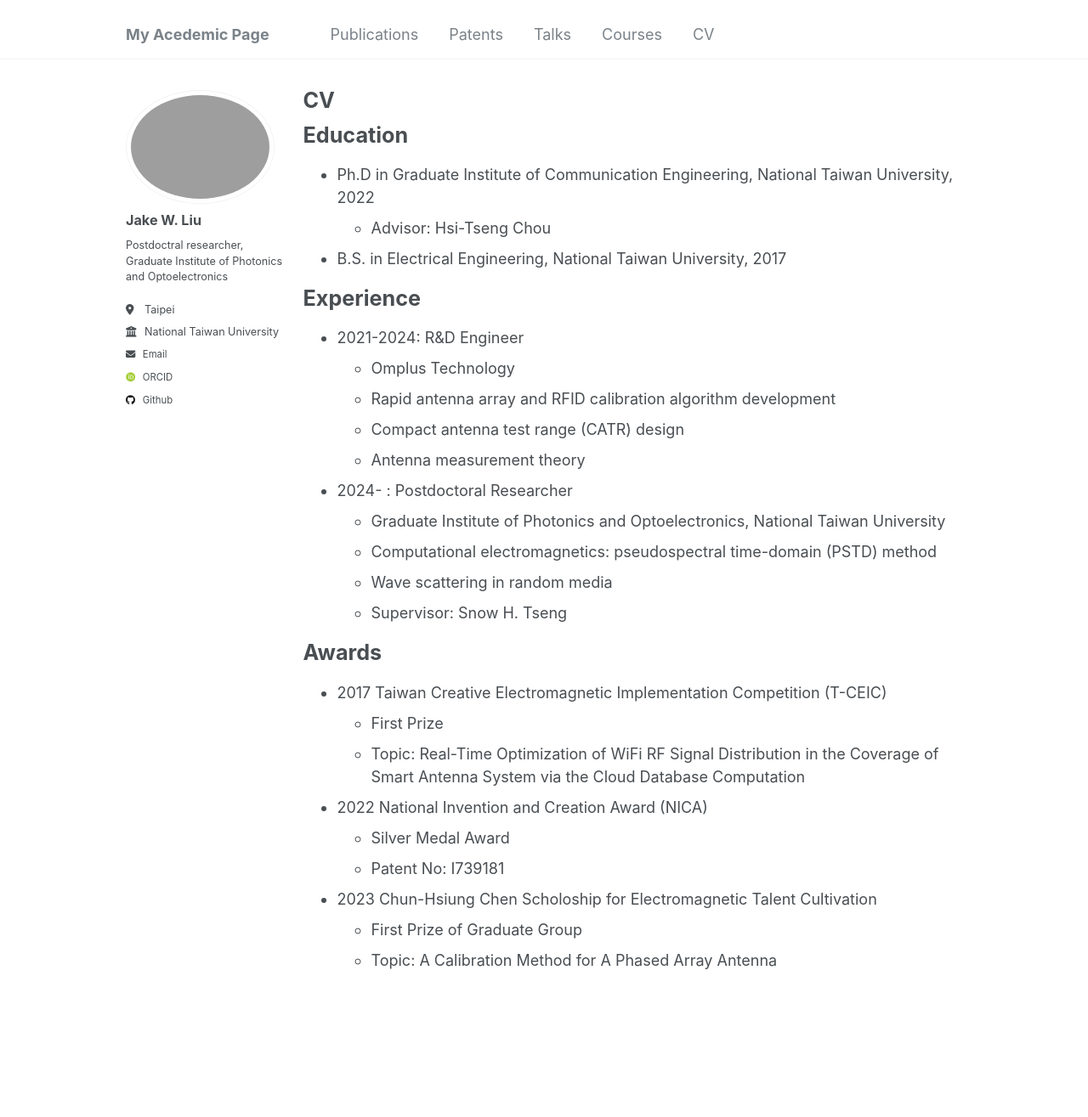
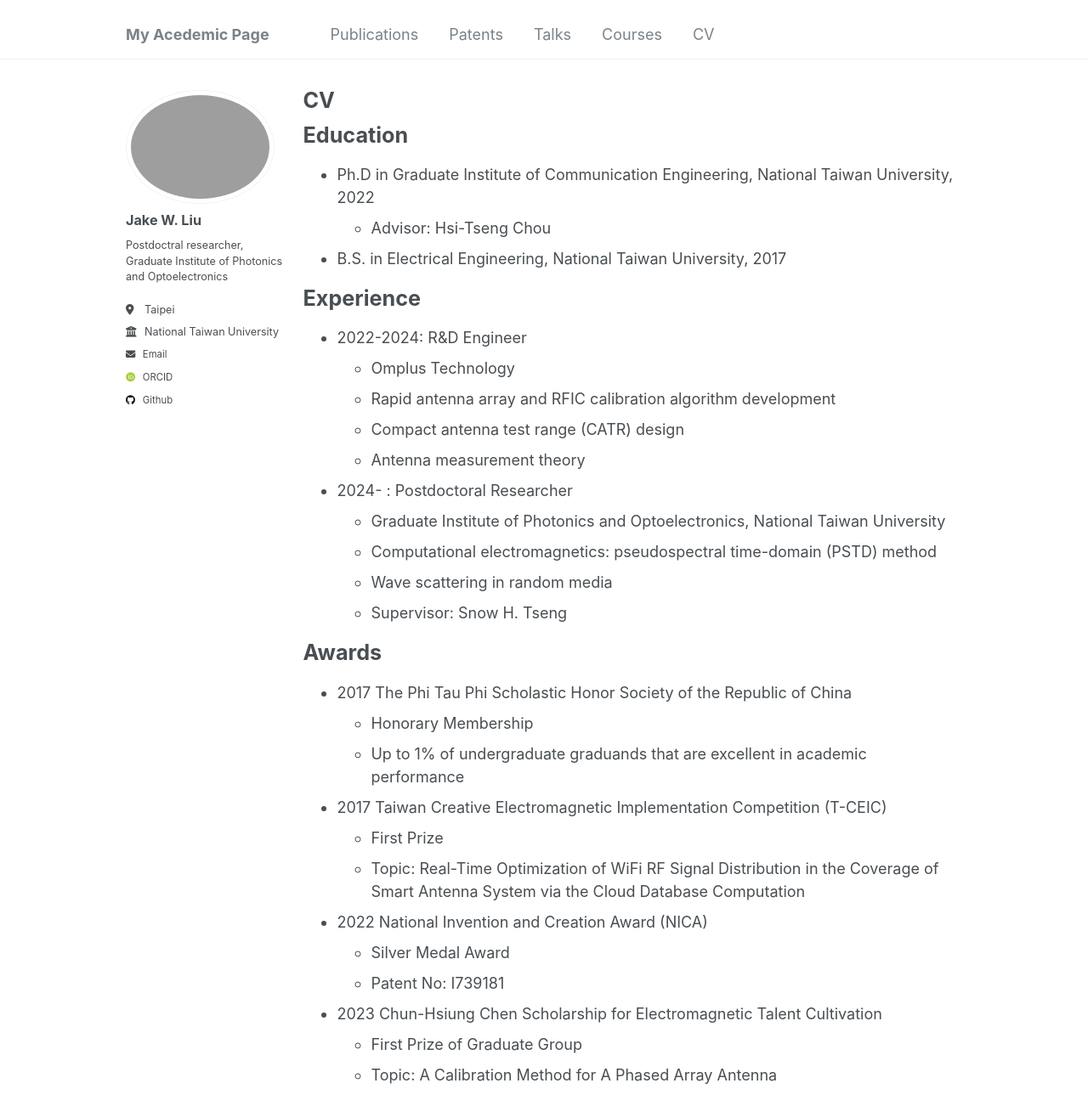
Before and after one commit to akjake616/jwliu, a Jekyll site: the page built from _pages/cv.md, in a window 1280 px wide and 1400 px high. Shown: the top 1315 px of the window at 85% size. Built offline with Jekyll 4.4.1, drawn with Linux system fonts in a browser that asks for light colours; some web fonts are replaced.

Commit message:
update cv

```diff
--- a/_pages/cv.md
+++ b/_pages/cv.md
@@ -17,9 +17,9 @@ Education
 
 Experience
 ======
-* 2021-2024: R&D Engineer
+* 2022-2024: R&D Engineer
   * Omplus Technology
-  * Rapid antenna array and RFID calibration algorithm development
+  * Rapid antenna array and RFIC calibration algorithm development
   * Compact antenna test range (CATR) design
   * Antenna measurement theory
 
@@ -31,13 +31,16 @@ Experience
 
 Awards
 ======
+* 2017 The Phi Tau Phi Scholastic Honor Society of the Republic of China
+  * Honorary Membership
+  * Up to 1% of undergraduate graduands that are excellent in academic performance
 * 2017 Taiwan Creative Electromagnetic Implementation Competition (T-CEIC)
   * First Prize
   * Topic: Real-Time Optimization of WiFi RF Signal Distribution in the Coverage of Smart Antenna System via the Cloud Database Computation
 * 2022 National Invention and Creation Award (NICA)
   * Silver Medal Award
   * Patent No: I739181
-* 2023 Chun-Hsiung Chen Scholoship for Electromagnetic Talent Cultivation
+* 2023 Chun-Hsiung Chen Scholarship for Electromagnetic Talent Cultivation
   * First Prize of Graduate Group
   * Topic: A Calibration Method for A Phased Array Antenna
 
```
